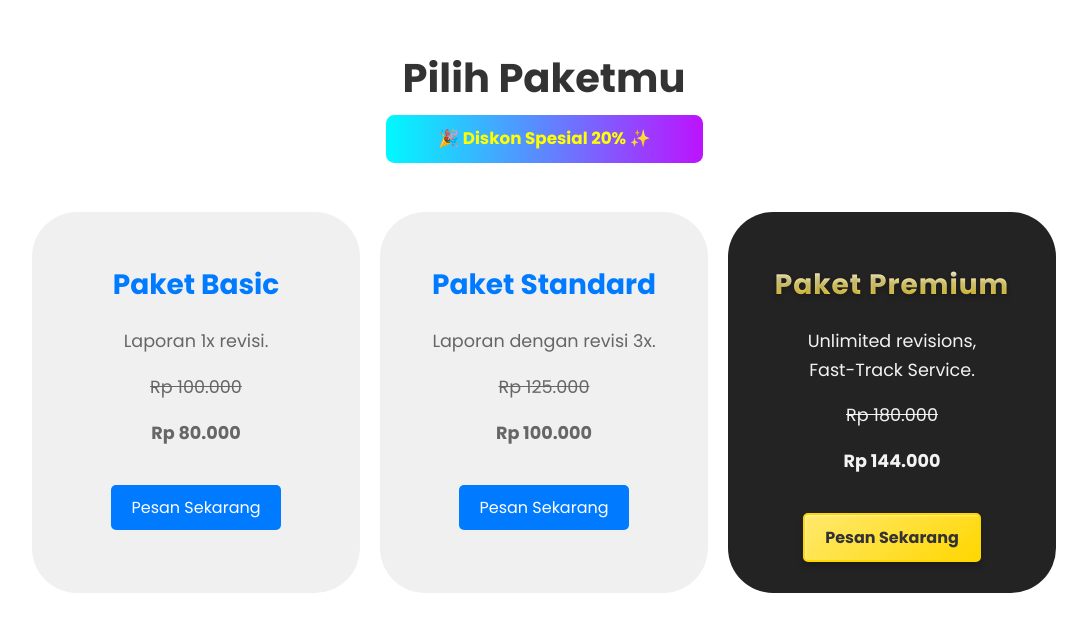
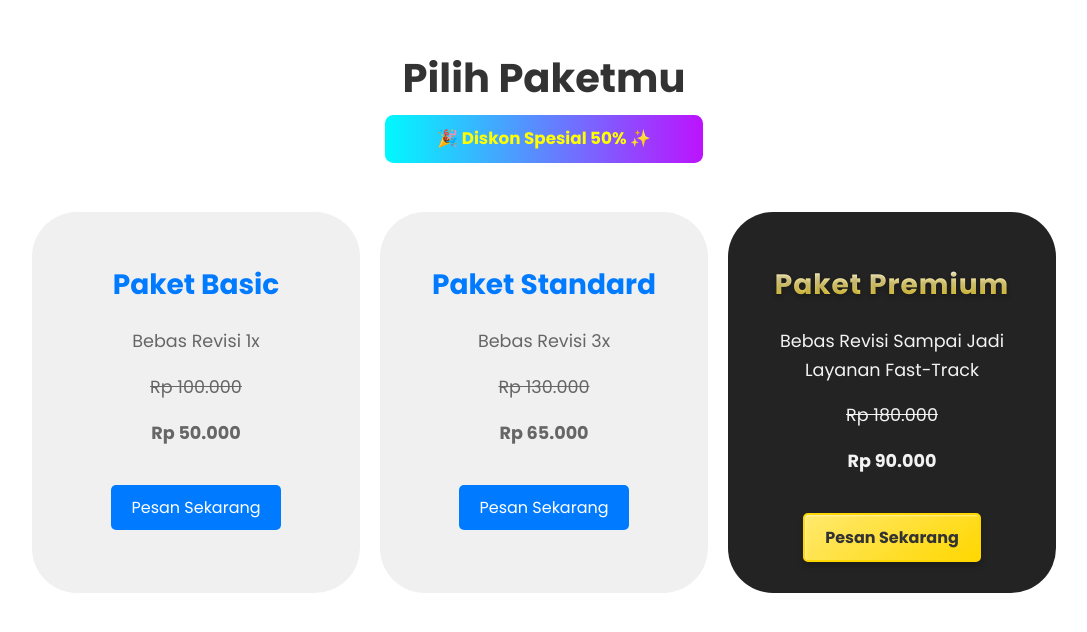
Before and after one commit to yazidabdulkodir/laporan-pkl, a plain HTML site: page index.html in a window 1280 px wide. Shown: the part 2675-3307 px from the top of the page, without its empty margins (96-1183 px from the left). Drawn offline with Linux system fonts and the light colour scheme.

Commit message:
penyesuaian harga

```diff
--- a/index.html
+++ b/index.html
@@ -95,35 +95,35 @@
     <section id="pricing">
       <div class="container">
         <h2>Pilih Paketmu</h2>
-        <p class="spesial-diskon">🎉 Diskon Spesial 20% ✨</p>
+        <p class="spesial-diskon">🎉 Diskon Spesial 50% ✨</p>
         <div class="pricing-grid">
           <div class="package">
             <h3>Paket Basic</h3>
-            <p>Laporan 1x revisi.</p>
+            <p>Bebas Revisi 1x</p>
             <p class="old-price">Rp 100.000</p>
             <!-- Harga yang dicoret -->
-            <p class="price">Rp 80.000</p>
+            <p class="price">Rp 50.000</p>
             <!-- Harga setelah diskon -->
             <a href="https://forms.gle/9TCFPp6dEyWY5fXA8" class="btn" target="_blank">Pesan Sekarang</a>
           </div>
           <div class="package">
             <h3>Paket Standard</h3>
-            <p>Laporan dengan revisi 3x.</p>
-            <p class="old-price">Rp 125.000</p>
+            <p>Bebas Revisi 3x</p>
+            <p class="old-price">Rp 130.000</p>
             <!-- Harga yang dicoret -->
-            <p class="price">Rp 100.000</p>
+            <p class="price">Rp 65.000</p>
             <!-- Harga setelah diskon -->
             <a href="https://forms.gle/AY4pHSJtR9y1z3rj9" class="btn" target="_blank">Pesan Sekarang</a>
           </div>
           <div class="package-premium">
             <h3 class="premium">Paket Premium</h3>
             <p>
-              Unlimited revisions, <br />
-              Fast-Track Service.
+              Bebas Revisi Sampai Jadi <br />
+              Layanan Fast-Track
             </p>
             <p class="old-price">Rp 180.000</p>
             <!-- Harga yang dicoret -->
-            <p class="price">Rp 144.000</p>
+            <p class="price">Rp 90.000</p>
             <!-- Harga setelah diskon -->
             <a href="https://forms.gle/tYmeS9SVU7zHH6DU7" class="btn" target="_blank">Pesan Sekarang</a>
           </div>
```
